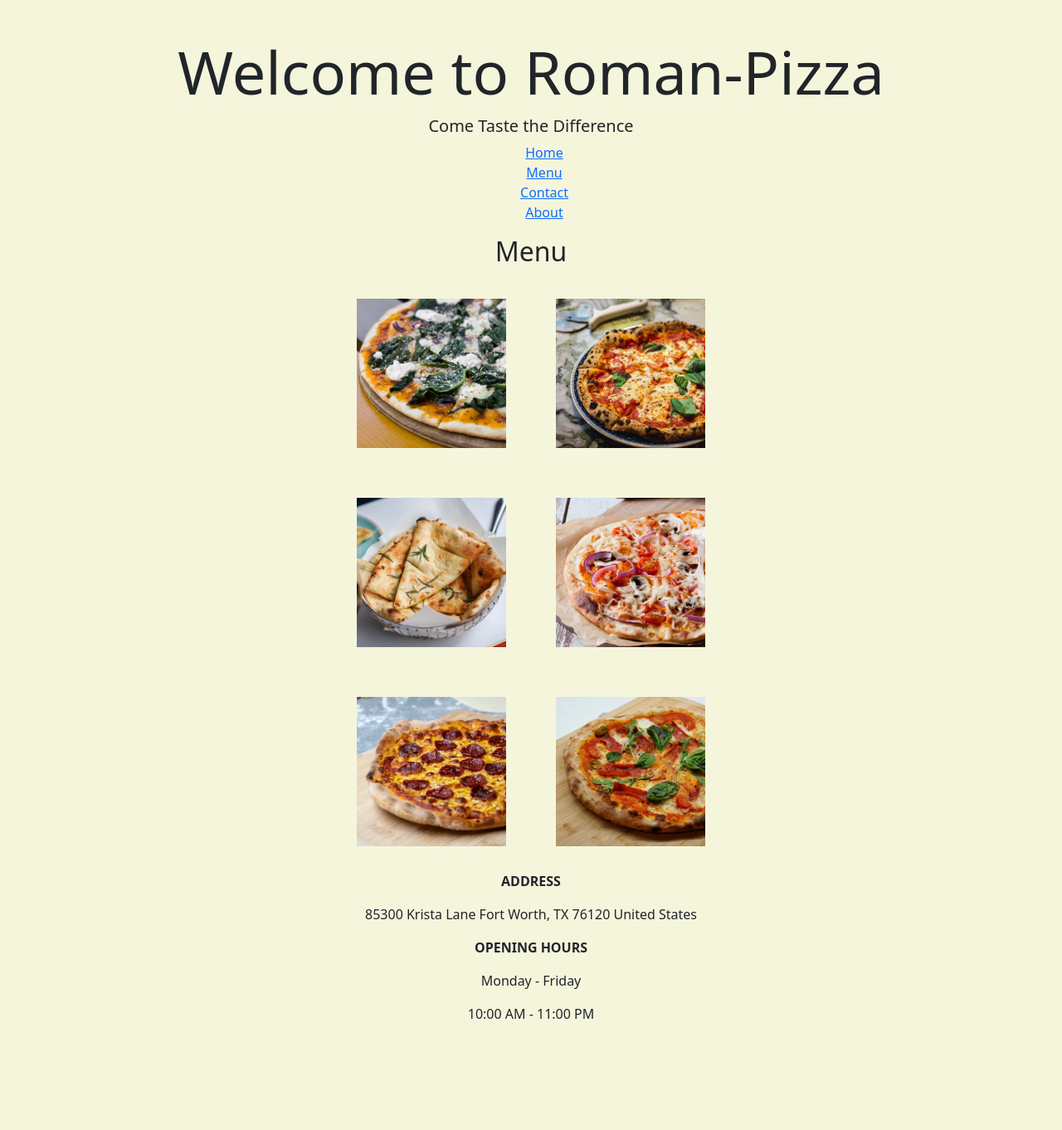
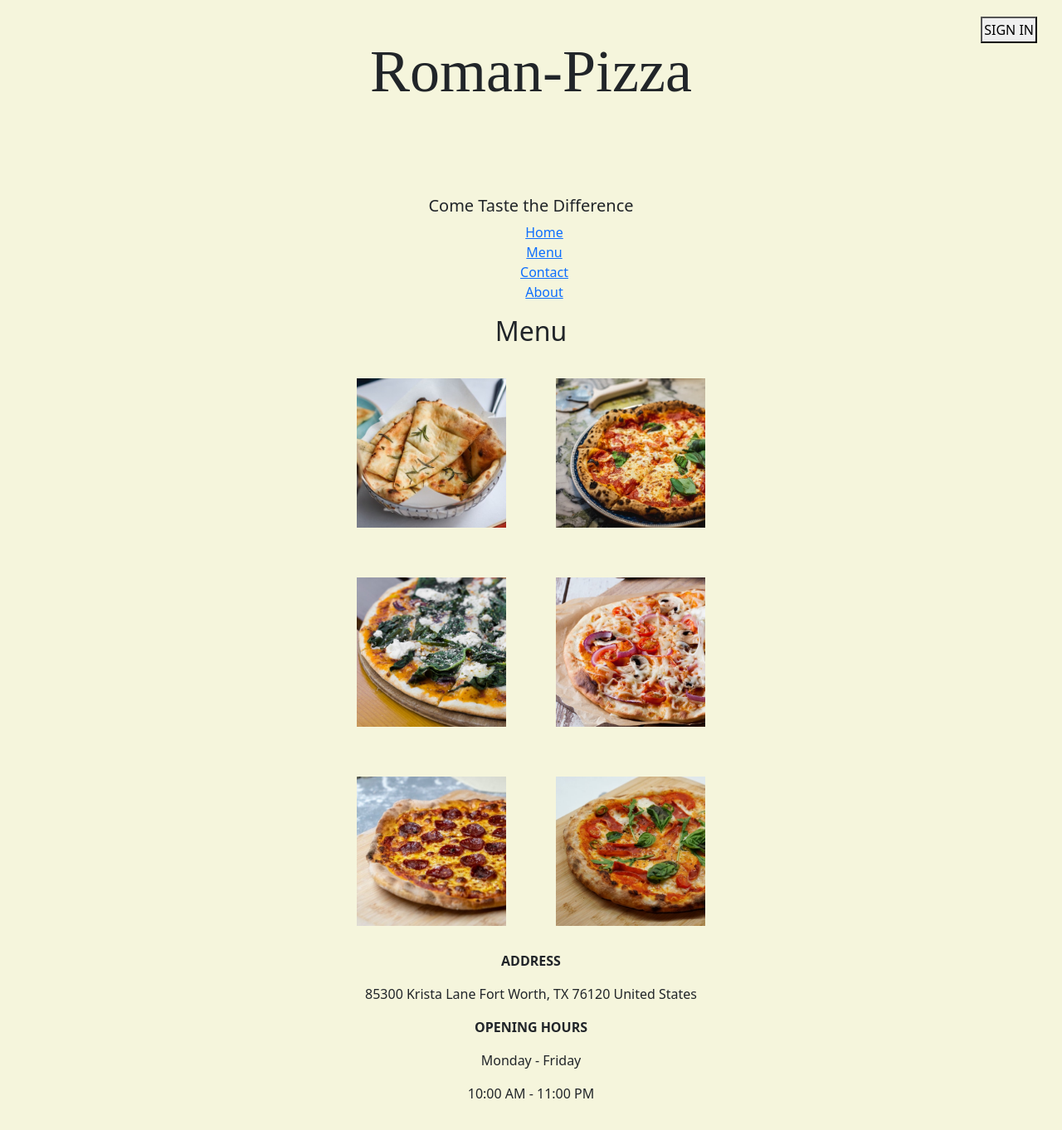
Before and after one commit to numelb/FakeStore, a React (Vite) app in the folder romanpizza/: page /menu in a window 1280 px wide. Shown: the top 1362 px of the page at 83% size. Before the commit the page ends 1282 px from the top, so only its background shows below. Built offline with nearby package versions, Linux system fonts and the light colour scheme.

Commit message:
creted an imageComponent. Used the Map() to display all images on menu.

```diff
--- a/romanpizza/src/App.jsx
+++ b/romanpizza/src/App.jsx
@@ -17,7 +17,7 @@ function App() {
   return (
     <div>
       <Header />
-      {/* <Menu /> */}
+      <button className="lowerright">SIGN IN</button>
       <BrowserRouter>
         <Routes>
           <Route path="/" element={<Layout />}>
--- a/romanpizza/src/components/Header.jsx
+++ b/romanpizza/src/components/Header.jsx
@@ -1,11 +1,13 @@
-//import logo from "./Pizzalogo.png";
+import logo from "/src/assets/Pizzalogo.png";
 
 export default function Header() {
   return (
     <>
-      <div className="topnav">
-        <header>Welcome to Roman-Pizza </header>
+      <div>
+        <header>Roman-Pizza </header>
       </div>
+      <div className="logo col-4">{/* <img src={logo} alt="" /> */}</div>
+
       <h5>Come Taste the Difference</h5>
     </>
   );
--- /dev/null
+++ b/romanpizza/src/components/ImageComponent.jsx
@@ -0,0 +1,56 @@
+const pizzaData = [
+  {
+    name: "Focaccia",
+    ingredients: "Bread with italian olive oil and rosemary",
+    price: 6,
+    photoName: "src/assets/pizzas/focaccia.jpg",
+    soldOut: false,
+  },
+  {
+    name: "Pizza Margherita",
+    ingredients: "Tomato and mozarella",
+    price: 10,
+    photoName: "src/assets/pizzas/margherita.jpg",
+    soldOut: false,
+  },
+  {
+    name: "Pizza Spinaci",
+    ingredients: "Tomato, mozarella, spinach, and ricotta cheese",
+    price: 12,
+    photoName: "src/assets/pizzas/spinaci.jpg",
+    soldOut: false,
+  },
+  {
+    name: "Pizza Funghi",
+    ingredients: "Tomato, mozarella, mushrooms, and onion",
+    price: 12,
+    photoName: "src/assets/pizzas/funghi.jpg",
+    soldOut: false,
+  },
+  {
+    name: "Pizza Salamino",
+    ingredients: "Tomato, mozarella, and pepperoni",
+    price: 15,
+    photoName: "src/assets/pizzas/salamino.jpg",
+    soldOut: true,
+  },
+  {
+    name: "Pizza Prosciutto",
+    ingredients: "Tomato, mozarella, ham, aragula, and burrata cheese",
+    price: 18,
+    photoName: "src/assets/pizzas/prosciutto.jpg",
+    soldOut: false,
+  },
+];
+
+export default function ImageComponent() {
+  return (
+    <>
+      <div>
+        {pizzaData.map((pizza) => (
+          <img key={pizza.name} src={pizza.photoName} alt={pizza.alt} />
+        ))}
+      </div>
+    </>
+  );
+}
--- a/romanpizza/src/index.css
+++ b/romanpizza/src/index.css
@@ -9,14 +9,13 @@ body {
 
 header {
   font-size: 4.5em;
+  font-family: "Times New Roman", Times, serif;
 }
 .topnav {
   overflow: hidden;
 }
 
 img {
-  align-items: center;
-  /* padding: 10px; */
   margin: 20px;
   padding: 10px;
   width: 200px;
@@ -29,5 +28,45 @@ menu {
   align-items: center;
 }
 container {
+  display: block;
+}
+
+logo {
+  width: 400px;
+  height: 400px;
+}
+.topright {
+  position: absolute;
+  top: 8px;
+  right: 16px;
+  font-size: 12px;
   display: flex;
+  padding: 10px;
+  margin-left: 5px;
 }
+.lowerright {
+  position: absolute;
+  top: 20px;
+  right: 30px;
+  font-size: 16px;
+  display: flex;
+  padding: 2px;
+}
+label {
+  display: flex;
+  flex-direction: row;
+  justify-content: flex-end;
+  text-align: right;
+  width: 100px;
+  padding: 10px;
+  height: 20px;
+}
+input {
+  display: flex;
+  flex-direction: row;
+  justify-content: flex-end;
+  text-align: right;
+  width: 100px;
+  padding: 10px;
+  height: 20px;
+}
--- a/romanpizza/src/pages/Home.jsx
+++ b/romanpizza/src/pages/Home.jsx
@@ -1,6 +1,8 @@
+//import Login from "./Login";
 export default function Home() {
   return (
     <>
+      <button className="lowerright">SIGN IN</button>
       <h2>Home</h2>
     </>
   );
--- a/romanpizza/src/pages/Layout.jsx
+++ b/romanpizza/src/pages/Layout.jsx
@@ -2,7 +2,7 @@ import { NavLink, Outlet } from "react-router-dom";
 export default function Layout() {
   return (
     <>
-      <nav className="navbar-dark">
+      <nav>
         <ul>
           <li>
             <NavLink to="/">Home</NavLink>
--- a/romanpizza/src/pages/Menu.jsx
+++ b/romanpizza/src/pages/Menu.jsx
@@ -1,21 +1,10 @@
-import pizza from "../assets/pizzas/spinaci.jpg";
-import pizza1 from "../assets/pizzas/margherita.jpg";
-import pizza2 from "../assets/pizzas/focaccia.jpg";
-import pizza3 from "../assets/pizzas/funghi.jpg";
-import pizza4 from "../assets/pizzas/salamino.jpg";
-import pizza5 from "../assets/pizzas/prosciutto.jpg";
+import ImageComponent from "../components/ImageComponent";
+
 export default function Menu() {
   return (
     <div className="container col-6">
       <h2>Menu</h2>
-      <div className="menu  ">
-        <img src={pizza} alt="" />
-        <img src={pizza1} alt="" />
-        <img src={pizza2} alt="" />
-        <img src={pizza3} alt="" />
-        <img src={pizza4} alt="" />
-        <img src={pizza5} alt="" />
-      </div>
+      <ImageComponent />
     </div>
   );
 }
```
Also changed, not shown: romanpizza/src/data.js (+4 -7 lines), romanpizza/src/pages/Login.jsx (+8 -2 lines), romanpizza/src/assets/Pizzalogo.png (renamed from romanpizza/public/Pizzalogo.png).
